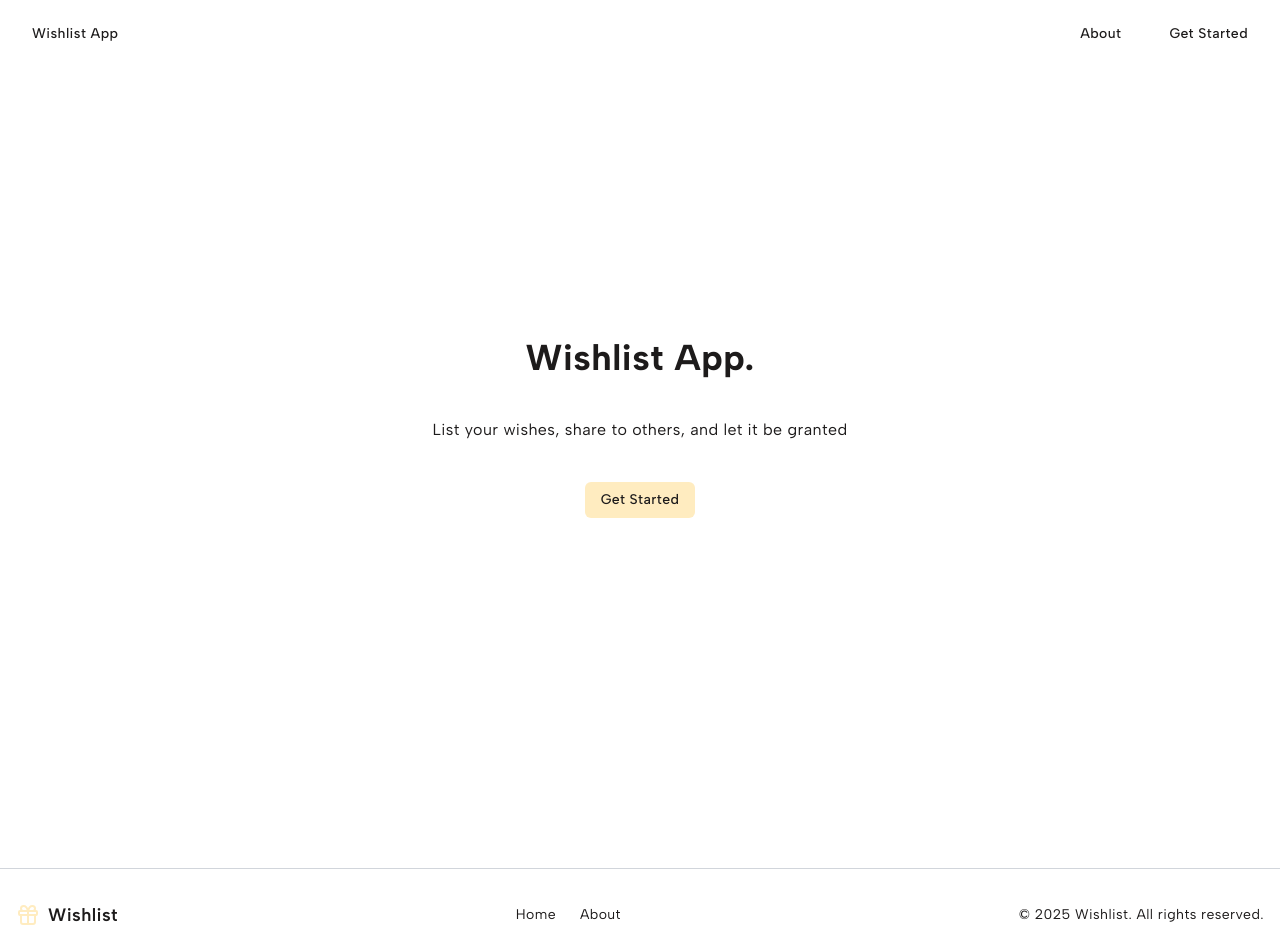
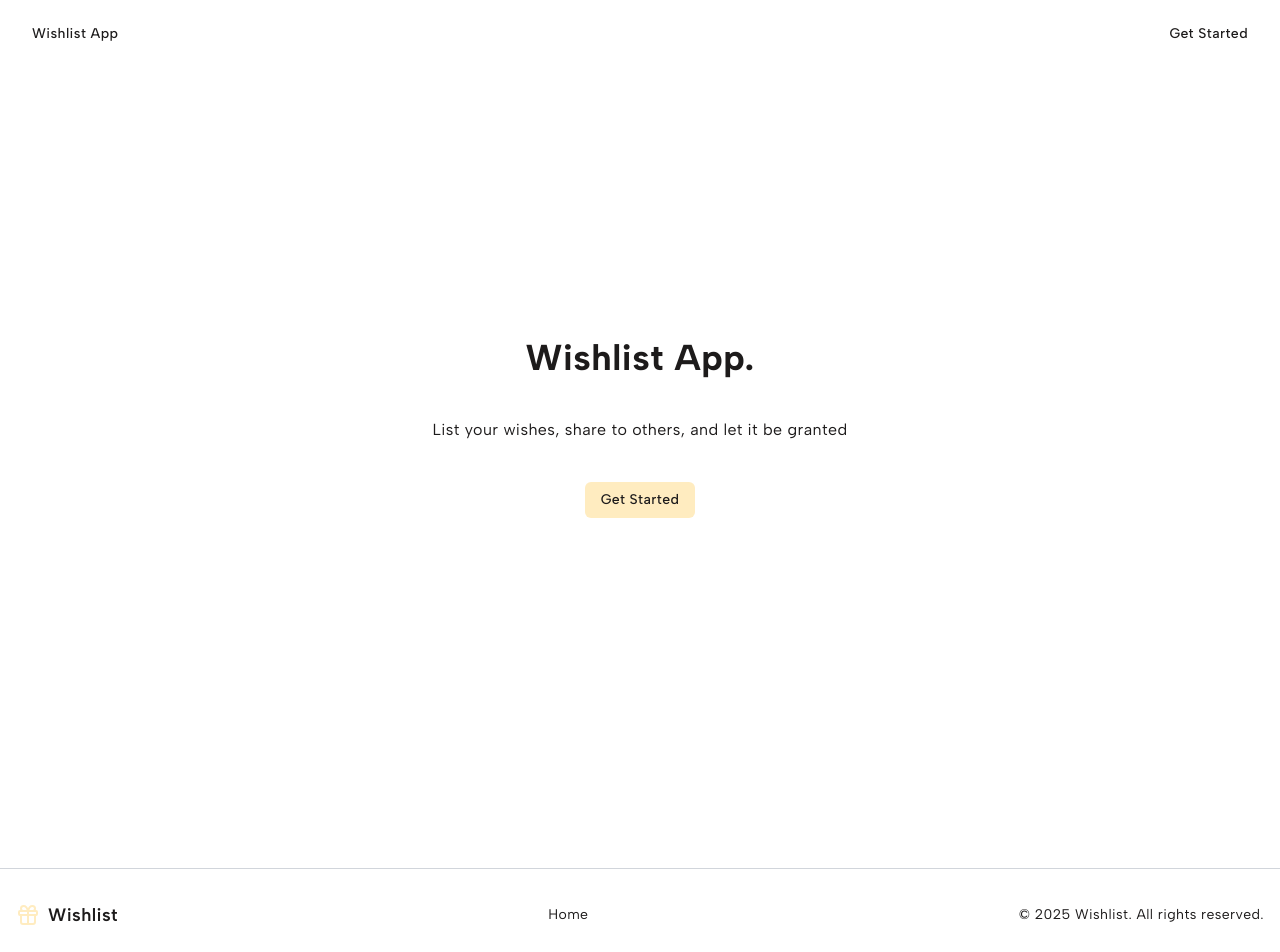
Before and after one commit to wends05/wishlist-app, a Next.js app: page / in a window 1280 px wide. Shown: the top 952 px of the page. Built offline with nearby package versions, Linux system fonts and the light colour scheme; no server answers; what @convex-dev/auth, convex-helpers would draw is missing.

Commit message:
removed the about page

```diff
--- a/src/components/Footer.tsx
+++ b/src/components/Footer.tsx
@@ -15,12 +15,6 @@ const Footer = () => {
             <Link href="/" className="transition-colors hover:text-foreground">
               Home
             </Link>
-            <Link
-              href="/about"
-              className="transition-colors hover:text-foreground"
-            >
-              About
-            </Link>
           </nav>
 
           <p className="text-muted-foreground text-sm">
--- a/src/utils/links.ts
+++ b/src/utils/links.ts
@@ -1,10 +1,6 @@
 import type NavLink from "@/types/NavLink";
 
 export const rootLinks: NavLink[] = [
-  {
-    href: "/about",
-    label: "About",
-  },
   {
     href: "/auth",
     label: "Get Started",
```
